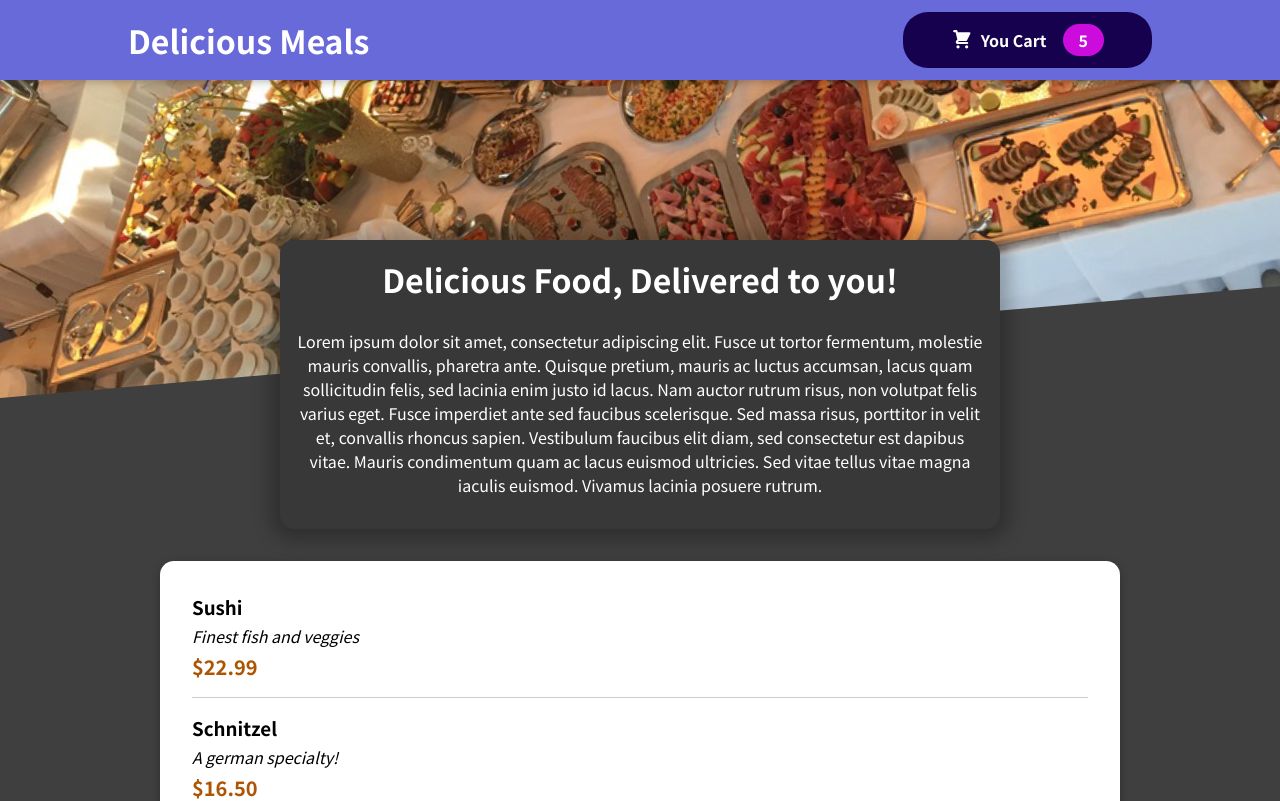
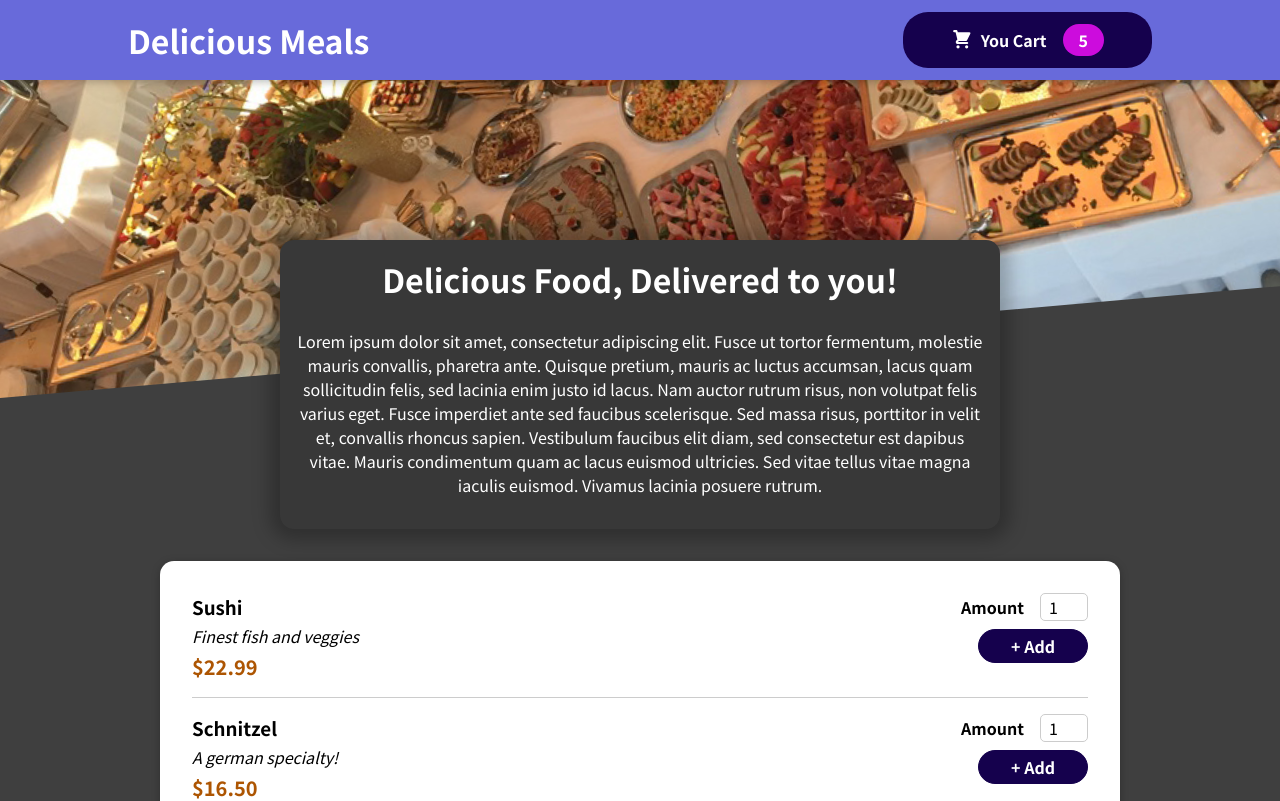
Before and after one commit to Shift3/react-course-feb-2022, a React (Create React App) app in the folder 08-shopping-cart/: page / in a window 1280 px wide. Shown: the top 801 px of the page. Built offline with nearby package versions, Linux system fonts and the light colour scheme.

Commit message:
feat(shopping-cart): Creat meal item form UI

```diff
--- a/08-shopping-cart/src/components/Meals/AvailableMeals.js
+++ b/08-shopping-cart/src/components/Meals/AvailableMeals.js
@@ -36,6 +36,7 @@
       name={meal.name}
       description={meal.description}
       price={meal.price}
+      id = {meal.id}
     />
   ));
 
--- a/08-shopping-cart/src/components/Meals/MealItem/MealItem.js
+++ b/08-shopping-cart/src/components/Meals/MealItem/MealItem.js
@@ -1,4 +1,5 @@
 import classes from './MealItem.module.css';
+import MealItemForm from './MealItemForm';
 
 const MealItem = (props) => {
   const price = `$${props.price.toFixed(2)}`;
@@ -13,6 +14,9 @@
           {price}
         </div>
       </div>
+      <div>
+        <MealItemForm id={props.id}/>
+      </div>
     </li>
   );
 }
--- /dev/null
+++ b/08-shopping-cart/src/components/Meals/MealItem/MealItemForm.js
@@ -0,0 +1,21 @@
+import classes from './MealItemForm.module.css';
+import Input from '../../UI/Input';
+
+const MealItemForm = (props) => {
+
+  return (
+    <form className={classes.form}>
+      <Input label='Amount' input={{
+        id: 'amount_' + props.id,
+        type: 'number',
+        min: '1',
+        max: '5',
+        step: '1',
+        defaultValue: '1',
+      }} />
+      <button>+ Add</button>
+    </form>
+  );
+}
+
+export default MealItemForm;
--- /dev/null
+++ b/08-shopping-cart/src/components/Meals/MealItem/MealItemForm.module.css
@@ -0,0 +1,20 @@
+.form {
+  text-align: right;
+}
+
+.form button {
+  font: inherit;
+  cursor: pointer;
+  background-color: #15014d;
+  border: 1px solid #15014d;
+  color: white;
+  padding: 0.25rem 2rem;
+  border-radius: 20px;
+  font-weight: bold;
+}
+
+.form button:hover,
+.form button:active {
+  background-color: #3107e9;
+  border-color: #3107e9;
+}
--- /dev/null
+++ b/08-shopping-cart/src/components/UI/Input.js
@@ -0,0 +1,12 @@
+import classes from './Input.module.css';
+
+const Input = (props) => {
+  return (
+    <div className={classes.input}>
+      <label htmlFor={props.input.id}>{props.label}</label>
+      <input {...props.input}/>
+    </div>
+  );
+}
+
+export default Input;
--- /dev/null
+++ b/08-shopping-cart/src/components/UI/Input.module.css
@@ -0,0 +1,18 @@
+.input {
+  display: flex;
+  align-items: center;
+  margin-bottom: 0.5rem;
+}
+
+.input label {
+  font-weight: bold;
+  margin-right: 1rem;
+}
+
+.input input {
+  width: 3rem;
+  border-radius: 5px;
+  border: 1px solid #ccc;
+  font: inherit;
+  padding-left: 0.5rem;
+}
```
